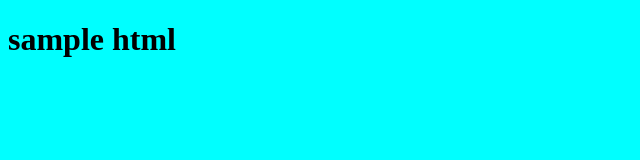
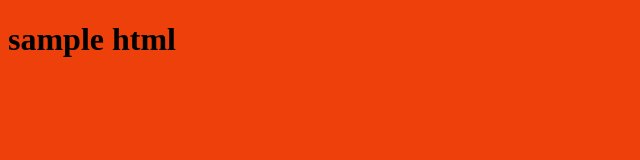
Before and after one commit to JananiKala/task-2, a plain HTML site: page index.html in a window 1280 px wide. Shown: the whole page, without its empty margins (0-640 px from the left). Drawn offline with Linux system fonts and the light colour scheme.

Commit message:
background color changed

```diff
--- a/index.css
+++ b/index.css
@@ -1,3 +1,3 @@
 body{
-    background-color: aqua;
+    background-color: rgb(238, 64, 11);
 }
```
